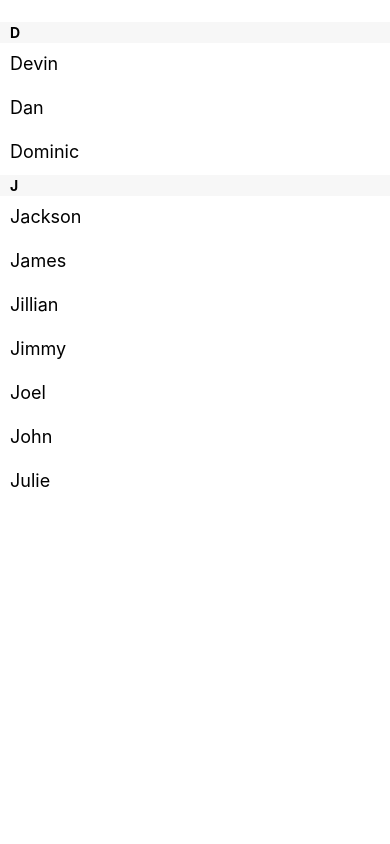
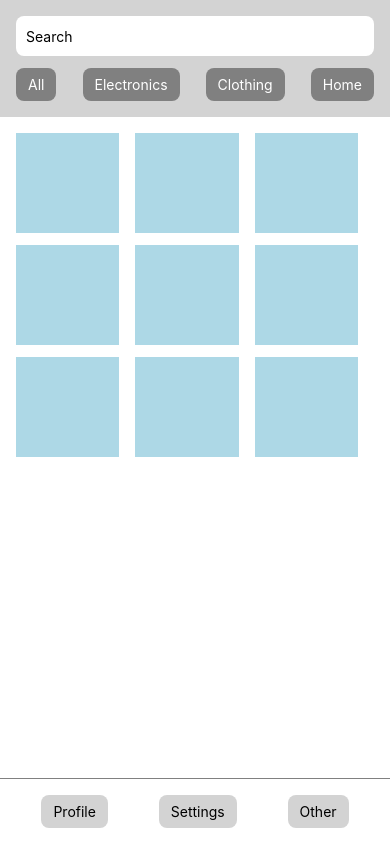
Before and after one commit to py1u/Cat-Cafe, a React Native app in the folder R-marketplace/: screen / in a window 390 px wide. Built offline with nearby package versions, Linux system fonts and the light colour scheme.

Commit message:
initial homepage design created

```diff
--- a/R-marketplace/App.js
+++ b/R-marketplace/App.js
@@ -1,54 +1,117 @@
 import React from 'react';
-import {SectionList, StyleSheet, Text, View} from 'react-native';
+import { View, Text, TextInput, TouchableOpacity, StyleSheet } from 'react-native';
+
+const MarketplaceScreen = () => {
+  const categories = ['All', 'Electronics', 'Clothing', 'Home'];
+
+  return (
+    <View style={styles.container}>
+      <View style={styles.header}>
+        <TextInput style={styles.searchBar} placeholder="Search" />
+        <View style={styles.categoryButtons}>
+          {categories.map((category, index) => (
+            <TouchableOpacity key={index} style={styles.categoryButton}>
+              <Text style={styles.categoryButtonText}>{category}</Text>
+            </TouchableOpacity>
+          ))}
+        </View>
+      </View>
+
+      <View style={styles.body}>
+        <View style={styles.column}>
+          {/* Placeholder for item image */}
+          <View style={styles.itemBox} />
+          <View style={styles.itemBox} />
+          <View style={styles.itemBox} />
+        </View>
+        <View style={styles.column}>
+          {/* Placeholder for item image */}
+          <View style={styles.itemBox} />
+          <View style={styles.itemBox} />
+          <View style={styles.itemBox} />
+        </View>
+        <View style={styles.column}>
+          {/* Placeholder for item image */}
+          <View style={styles.itemBox} />
+          <View style={styles.itemBox} />
+          <View style={styles.itemBox} />
+        </View>
+      </View>
+
+      <View style={styles.footer}>
+        <TouchableOpacity style={styles.footerButton}>
+          <Text style={styles.footerButtonText}>Profile</Text>
+        </TouchableOpacity>
+        <TouchableOpacity style={styles.footerButton}>
+          <Text style={styles.footerButtonText}>Settings</Text>
+        </TouchableOpacity>
+        <TouchableOpacity style={styles.footerButton}>
+          <Text style={styles.footerButtonText}>Other</Text>
+        </TouchableOpacity>
+      </View>
+    </View>
+  );
+};
 
 const styles = StyleSheet.create({
   container: {
     flex: 1,
-    paddingTop: 22,
   },
-  sectionHeader: {
-    paddingTop: 2,
-    paddingLeft: 10,
-    paddingRight: 10,
-    paddingBottom: 2,
-    fontSize: 14,
-    fontWeight: 'bold',
-    backgroundColor: 'rgba(247,247,247,1.0)',
+  header: {
+    padding: 16,
+    backgroundColor: 'lightgray',
   },
-  item: {
-    padding: 10,
-    fontSize: 18,
-    height: 44,
+  searchBar: {
+    height: 40,
+    backgroundColor: 'white',
+    paddingHorizontal: 10,
+    borderRadius: 8,
+    marginBottom: 12,
+  },
+  categoryButtons: {
+    flexDirection: 'row',
+    justifyContent: 'space-between',
+  },
+  categoryButton: {
+    paddingHorizontal: 12,
+    paddingVertical: 8,
+    backgroundColor: 'gray',
+    borderRadius: 8,
+  },
+  categoryButtonText: {
+    color: 'white',
+  },
+  body: {
+    flex: 1,
+    flexDirection: 'row',
+    justifyContent: 'space-between',
+    padding: 16,
+  },
+  column: {
+    flex: 1,
+    marginRight: 16,
+  },
+  itemBox: {
+    height: 100,
+    backgroundColor: 'lightblue',
+    marginBottom: 12,
+  },
+  footer: {
+    flexDirection: 'row',
+    justifyContent: 'space-around',
+    padding: 16,
+    borderTopWidth: 1,
+    borderTopColor: 'gray',
+  },
+  footerButton: {
+    paddingHorizontal: 12,
+    paddingVertical: 8,
+    backgroundColor: 'lightgray',
+    borderRadius: 8,
+  },
+  footerButtonText: {
+    color: 'black',
   },
 });
 
-const SectionListBasics = () => {
-  return (
-    <View style={styles.container}>
-      <SectionList
-        sections={[
-          {title: 'D', data: ['Devin', 'Dan', 'Dominic']},
-          {
-            title: 'J',
-            data: [
-              'Jackson',
-              'James',
-              'Jillian',
-              'Jimmy',
-              'Joel',
-              'John',
-              'Julie',
-            ],
-          },
-        ]}
-        renderItem={({item}) => <Text style={styles.item}>{item}</Text>}
-        renderSectionHeader={({section}) => (
-          <Text style={styles.sectionHeader}>{section.title}</Text>
-        )}
-        keyExtractor={item => `basicListEntry-${item}`}
-      />
-    </View>
-  );
-};
-
-export default SectionListBasics;
+export default MarketplaceScreen;
```
